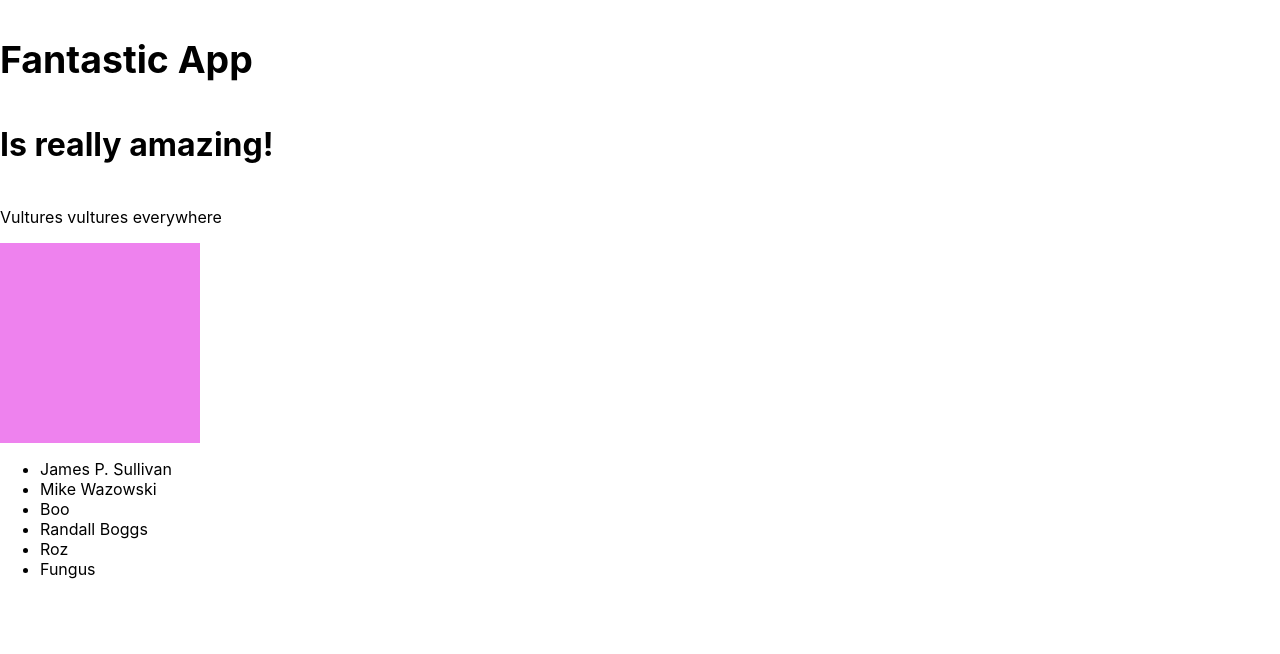
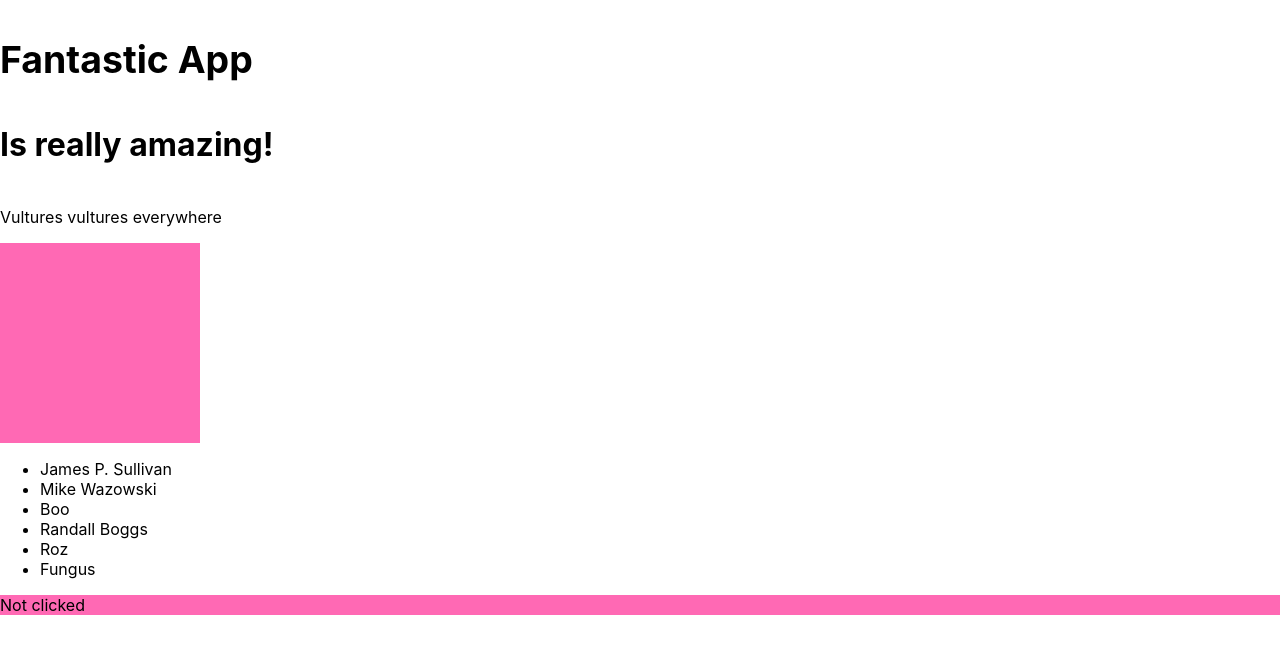
Before and after one commit to naranjita11/react-project, a React (Create React App) app: page / in a window 1280 px wide. Shown: the top 654 px of the page. Built offline with nearby package versions, Linux system fonts and the light colour scheme.

Commit message:
Clicked class component working

```diff
--- /dev/null
+++ b/src/Components/Clicked.js
@@ -0,0 +1,38 @@
+import { Component } from "react";
+
+class Clicked extends Component {
+
+    constructor(props) {
+        // make sure it always has this, it makes Component work
+        super(props);
+
+        // set up state, a JS object
+        this.state = {
+            clicked: false,
+        };
+
+        // force this to always be *this* this in handleClick
+        this.handleClick = this.handleClick.bind(this);
+    }
+
+    handleClick() {
+        // get current value of clicked. Not necessary in this case but will be needed to toggle
+        // let current = this.state.clicked;
+
+        // set new value
+        // pass in a POJO with values we want to update
+        this.setState({ clicked: true});
+      }
+
+      render() {
+
+        return (
+            <div style={{ backgroundColor: "hotpink" }} onClick={ this.handleClick }>
+            { /* use the state - will use the inital state the first time */ }
+            <p>{ this.state.clicked ? "clicked" : "Not clicked"}</p>
+            </div>
+        );
+    }
+}
+
+export default Clicked;
--- a/src/Components/Stuff.js
+++ b/src/Components/Stuff.js
@@ -2,6 +2,7 @@ import Header from "./Header";
 import Paragraph from "./Paragraph";
 import Square from "./Square";
 import People from "./People";
+import Clicked from "./Clicked";
 
 const Stuff = ({ square }) => (
     <>
@@ -14,9 +15,11 @@ const Stuff = ({ square }) => (
             <p>Vultures vultures everywhere</p>
         </Paragraph>
 
-        { square ? <Square colour="violet" /> : null }
+        { square ? <Square colour="hotpink" /> : null }
 
         <People names={ ["James P. Sullivan", "Mike Wazowski", "Boo", "Randall Boggs", "Roz", "Fungus"] } />
+
+        <Clicked />
     </>
 );
 
```
